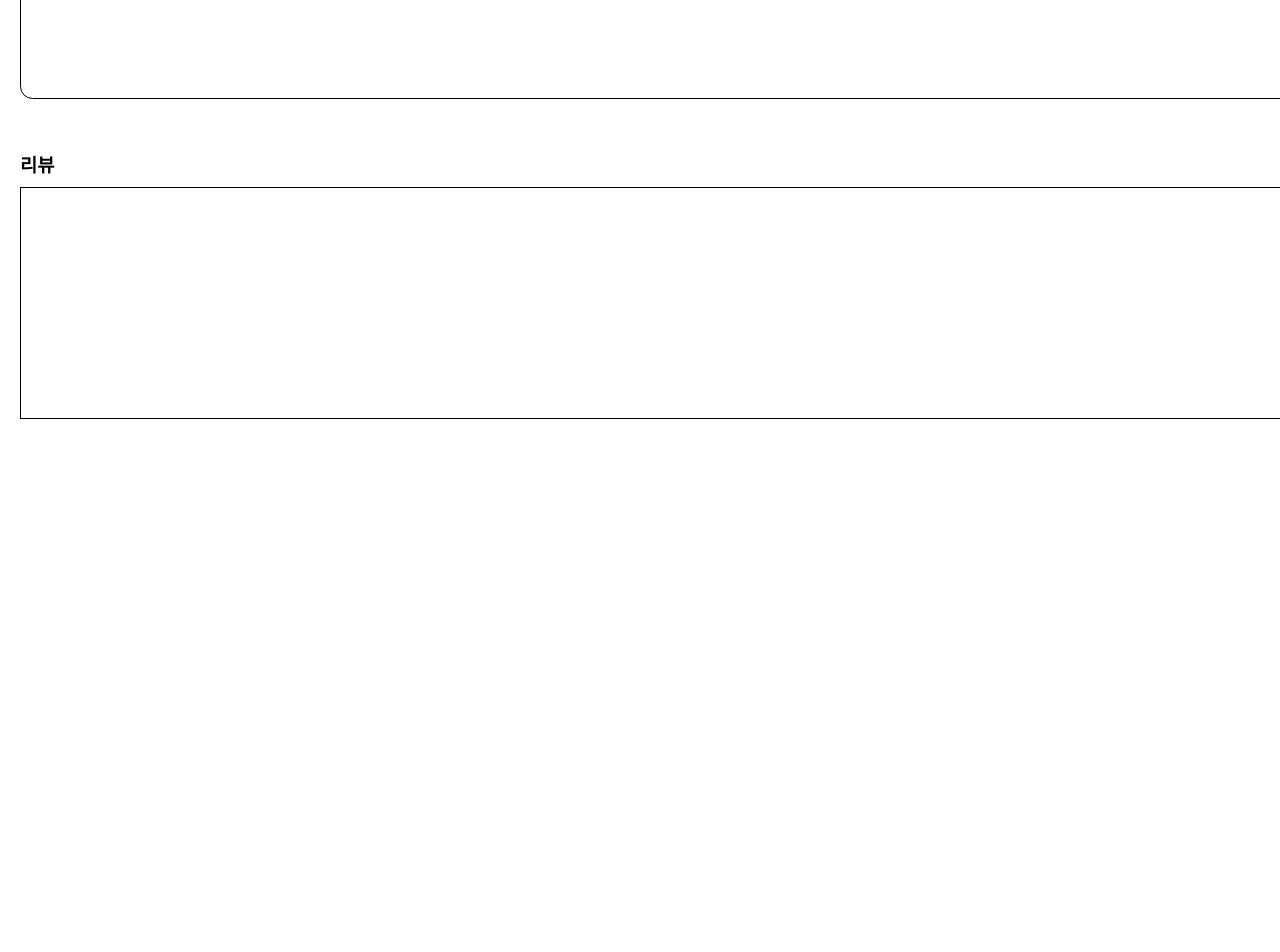
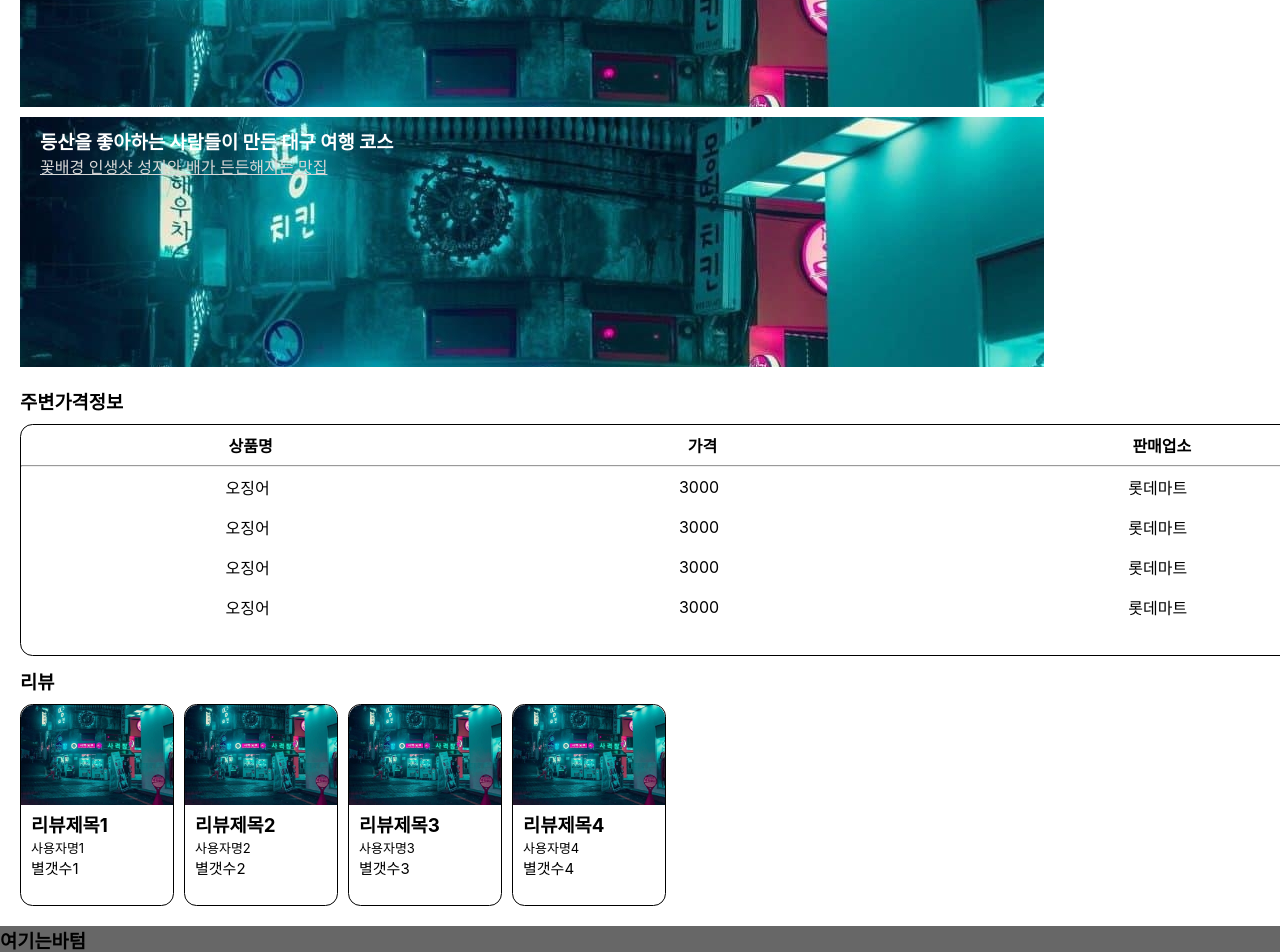
Before and after one commit to leeseongdooo/threego, a React (Create React App) app: page / in a window 1280 px wide. Shown: the part 860-1812 px from the top of the page. Before the commit the page ends 1310 px from the top, so only its background shows below. Built offline with nearby package versions, Linux system fonts and the light colour scheme.

Commit message:
day0404commit LSH

```diff
--- a/src/App.css
+++ b/src/App.css
@@ -41,16 +41,29 @@
     overflow: hidden;
   }
 
-  .recommend > .travelList > .imgarea > img {
-    border-radius: 20px;
-    width:80px;
-    height: 180px;
+  .imgarea {
+    margin-top: 10px;
+    width: 75%;
+    height: 150px;
     border: 1px solid black;
-    background-size: cover;
-    max-width: 100%;
-    height: auto;
+    border-radius: 12.5px;
+    display: flex;
+    flex-direction: column;
+
+    align-items:flex-start;
+    justify-content: space-between;
   }
 
+  .imgarea h3 {
+    width: 65%;
+    margin-top: 10px;
+  }
+
+  .imgarea a {
+    text-decoration: none;
+    font-size: 14px;
+    color: #676767;
+  }
 
 }
 /* 헤더 시작 */
@@ -68,6 +81,8 @@
 }
 
 .Header > .menuIcon {
+  width: 20px;
+  height: 20px;
   margin-right: 20px;
   cursor: pointer;
 }
@@ -98,7 +113,7 @@
 }
 /* 버튼박스안에 버튼설정 */
 .Content > .explanation > .btnbox > button {
-  width: 120px;
+  width: 100px;
   height: 35px;
   border-radius: 36px;
   border: none;
@@ -121,29 +136,43 @@
 .recommend {
   margin-top: 20px;
   width: calc(100% - 30px);
-  height: 250px;
+  height: auto;
 }
 
 /* 추천게시물  */
 .recommend > .travelList {
   width: 100%;
   padding-left: 20px;
+  height: auto;
 }
 
-.recommend > .travelList > .imgarea {
+.recommend > .travelList .imgarea {
+  color: white;
   margin-top: 10px;
   width: 100%;
   display: flex;
-  justify-content: space-between;
-  height: 190px;
+  flex-direction: column;
+  justify-content: flex-start;
+  background-image: url('./img/exampleImg.jpg');
+  background-repeat: no-repeat;
+  height: 250px;
 }
+
+.recommend > .travelList .infotext {
+  padding: 10px 0px 0px 20px;
+}
+
+.recommend > .travelList .infotext > a {
+  color: rgb(215, 215, 215);
+}
+
 
 /* 주변가격정보 */
 
 .priceInfo {
   margin-top: 20px;
   width: calc(100% - 30px);
-  height: 300px;
+  height: 260px;
 }
 
 .priceInfo > .priceList {
@@ -156,9 +185,30 @@
   border: 1px solid black;
   width: 100%;
   display: flex;
-  justify-content: space-between;
+  flex-direction: column;
   height: 230px;
   border-radius: 12.5px;
+}
+/* 상단 텍스트 */
+.priceInfo .pricearea .toptext {
+  width: 100%;
+  display: flex;
+  justify-content: space-around;
+  height: 40px;
+  align-items: center;
+  text-align: center;
+}
+
+.priceInfo .pricearea .toptext > h4:last-child {
+  width: 80px;
+}
+
+.productInfo {
+  width: 100%;
+  display: flex;
+  justify-content: space-around;
+  height: 40px;
+  align-items: center;
 }
 
 /* 리뷰정보 */
@@ -166,7 +216,7 @@
 .reviewInfo {
   margin-top: 20px;
   width: calc(100% - 30px);
-  height: 300px;
+  height: auto;
 }
 
 .reviewInfo > .reviewList {
@@ -174,18 +224,67 @@
   padding-left: 20px;
 }
 
-.reviewInfo  .reviewarea {
+.reviewInfo .reviewarea {
   margin-top: 10px;
-  border: 1px solid black;
+  position: relative;
   width: 100%;
   display: flex;
-  justify-content: space-between;
-  height: 230px;
+  overflow-x: scroll;
+  overflow-y: hidden;
+  flex-direction: row;
+  flex-wrap:unset;
+  height: auto;
 }
 
-footer {
-  background-color: yellow;
+.reviewInfo .reviewarea::-webkit-scrollbar {
+  display: none;
 }
+
+.reviewInfo .reviewarea .reviewBox {
+  position: relative;
+  min-width: 152px;
+  height: 200px;
+  border-radius: 12.5px;
+  border: 1px solid black;
+  margin: 0px 0px 0px 10px;
+}
+
+.reviewInfo .reviewarea .reviewBox:first-child {
+  margin-left: 0px;
+}
+
+.reviewInfo .reviewarea .reviewBox .reviewImg {
+  width: 100%;
+  height: 100px;
+  background-image: url('./img/exampleImg.jpg');
+  background-size: cover;
+  border-top-left-radius: 12.5px;
+  border-top-right-radius: 12.5px;
+}
+
+.reviewInfo .reviewarea .reviewBox .reviewText {
+  width: 100%;
+  height: 100px;
+  padding: 5px 0px 0px 10px;
+  border-bottom-left-radius: 12.5px;
+  border-bottom-right-radius: 12.5px;
+}
+
+.reviewInfo .reviewarea .reviewBox .reviewText span {
+  font-size: 13px;
+}
+
+.reviewInfo .reviewarea .reviewBox .reviewText p {
+  font-size: 15px;
+}
+
+.bottom {
+  margin-top: 20px;
+  width: 100%;
+  height: 300px;
+  background-color: #676767;
+}
+
 
 /* 상단 텍스트 */
 .textarea {
--- a/src/Component/Content.jsx
+++ b/src/Component/Content.jsx
@@ -1,8 +1,130 @@
-import React from "react";
+import React, { useState } from "react";
+import Header from "./Header";
 import Bottom from "./Bottom";
-import Header from "./Header";
+
+// 추천 여행지 영역
+function RecommendInfo({recommend}) {
+    return(
+      <div className="imgarea">
+        <div className="infotext">
+            <h3>{recommend.recommendTitle}</h3>
+            <a href="">{recommend.recommendSmallTitle}</a>
+        </div>
+      </div>
+    )
+}
+
+// 가격영역
+function Price({product}) {
+    return (
+        <div className="productInfo">
+            <span>{product.productName}</span>
+            <span>{product.productPrice}</span>
+            <span>{product.productSell}</span>
+            <span>{product.productDate}</span>
+        </div>
+    )
+}
+
+// 리뷰영역
+function ReviewInfo({review}) {
+    return (
+        <div className="reviewBox">
+            <div className="reviewImg"></div>
+            <div className="reviewText">
+                <h3>{review.reviewTitle}</h3>
+                <span>{review.reviewUser}</span>
+                <p>{review.reviewStar}</p>
+            </div>
+        </div>
+    )
+}
+
 
 function Content() {
+
+    // 상품정보 오브젝트
+    const [product, setProduct] = useState([
+        {
+            productId: 1,
+            productName: '오징어',
+            productPrice: 3000,
+            productSell: '롯데마트',
+            productDate: '2022-02-28'
+        },
+        {
+            productId: 2,
+            productName: '오징어',
+            productPrice: 3000,
+            productSell: '롯데마트',
+            productDate: '2022-02-28'
+        },
+        {
+            productId: 3,
+            productName: '오징어',
+            productPrice: 3000,
+            productSell: '롯데마트',
+            productDate: '2022-02-28'
+        },
+        {
+            productId: 4,
+            productName: '오징어',
+            productPrice: 3000,
+            productSell: '롯데마트',
+            productDate: '2022-02-28'
+        }
+    ]);
+
+    const [recommend, setRecommend] = useState([
+        {
+            // 배경이미지도 추가할 예정
+            recommendId: 1,
+            recommendTitle: '엄마, 아빠도 좋아하시는 대구 여행 코스',
+            recommendSmallTitle: '꽃배경 인생샷 성지와 배가 든든해지는 맛집'
+        },
+        {
+            recommendId: 2,
+            recommendTitle: '커피를 좋아하는 사람들이 좋아할 대구 여행 코스',
+            recommendSmallTitle: '꽃배경 인생샷 성지와 배가 든든해지는 맛집'
+        },
+        {
+            recommendId: 3,
+            recommendTitle: '등산을 좋아하는 사람들이 만든 대구 여행 코스',
+            recommendSmallTitle: '꽃배경 인생샷 성지와 배가 든든해지는 맛집'
+        }
+    ])
+
+    const [review, setReview] = useState([
+        {
+            //리뷰이미지 추가할 예정
+            reviewId: 1,
+            reviewTitle: '리뷰제목1',
+            reviewUser: '사용자명1',
+            reviewStar: '별갯수1',
+        },
+        {
+            //리뷰이미지 추가할 예정
+            reviewId: 2,
+            reviewTitle: '리뷰제목2',
+            reviewUser: '사용자명2',
+            reviewStar: '별갯수2',
+        },
+        {
+            //리뷰이미지 추가할 예정
+            reviewId: 3,
+            reviewTitle: '리뷰제목3',
+            reviewUser: '사용자명3',
+            reviewStar: '별갯수3',
+        },
+        {
+            //리뷰이미지 추가할 예정
+            reviewId: 4,
+            reviewTitle: '리뷰제목4',
+            reviewUser: '사용자명4',
+            reviewStar: '별갯수4',
+        },
+    ])
+
     return (
         // 이미지 있는 부분까지
         <>
@@ -27,15 +149,11 @@ function Content() {
                 <div className="textarea">
                     <h3>추천 여행지</h3>
                 </div>
-                      {/* map으로 수정 */}
-                <div className="imgarea">
-                    <img src="./img/exampleImg.jpg" alt="이미지 파일" />
-                    <img src="./img/exampleImg.jpg" alt="이미지 파일" />
-                    <img src="./img/exampleImg.jpg" alt="이미지 파일" />
-                    <img src="./img/exampleImg.jpg" alt="이미지 파일" />
-                </div>
+                {recommend.map(a => (
+                    <RecommendInfo recommend={a}/>
+                ))}
+            </div>
 
-            </div>
         </div>
 
         {/* 주변가격정보 */}
@@ -49,10 +167,20 @@ function Content() {
                 </div>
 
                 <div className="pricearea">
-                   <h4>상품명</h4>
-                   <h4>가격</h4>
-                   <h4>판매업소</h4>
-                   <h4>날짜</h4>
+                  {/* 상단 텍스트 */}
+                  <div className="toptext">
+                    <h4>상품명</h4>
+                    <h4>가격</h4>
+                    <h4>판매업소</h4>
+                    <h4>날짜</h4>
+                  </div>
+                  <hr />
+                  <div>
+                    {product.map(product => (
+                      <Price product={product} key={product.productId}/>
+                    ))}
+                  </div>
+
                 </div>
             </div>
         </div>
@@ -64,14 +192,19 @@ function Content() {
 
                 <div className="textarea">
                     <h3>리뷰</h3>
+                    <a href="https://studiomeal.com/archives/197">더보기</a>
                 </div>
 
                 <div className="reviewarea">
-
+                    {review.map(review => (
+                        <ReviewInfo review={review}/>
+                    ))}
                 </div>
             </div>
 
         </div>
+
+        <Bottom/>
 
 
     </>
--- a/src/Component/Header.jsx
+++ b/src/Component/Header.jsx
@@ -1,5 +1,6 @@
 import React from "react";
 import {AiOutlineMenu} from "react-icons/ai";
+
 function Header() {
     return(
         <>
```
